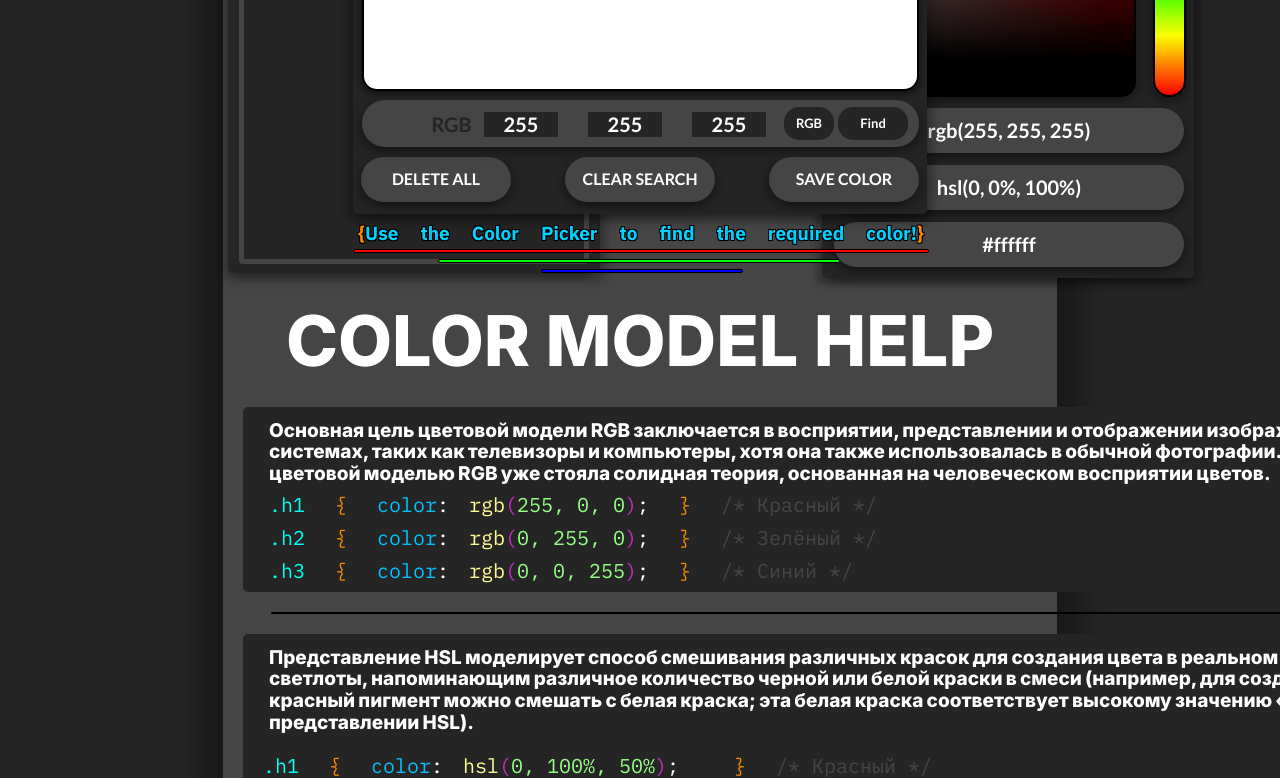
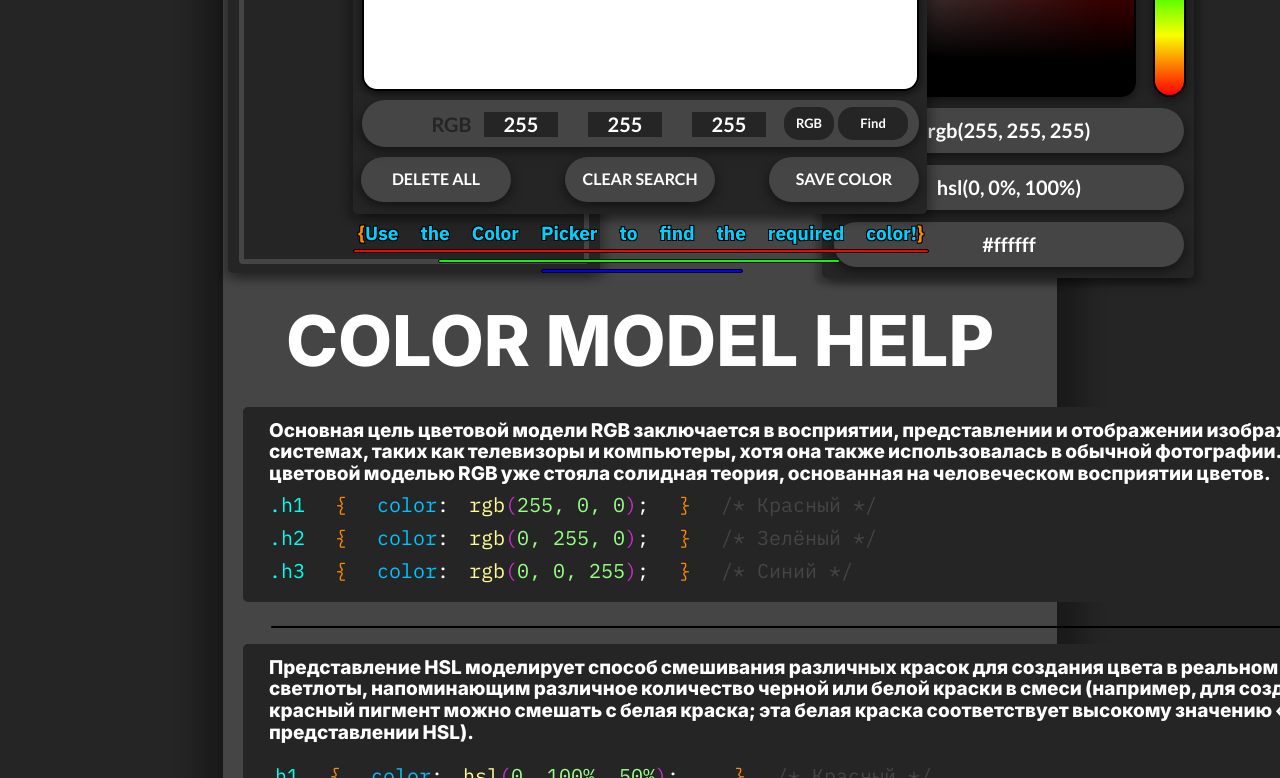
Before and after one commit to TohaLike/tohalike.github.io, a website: page index.html in a window 1280 px wide. Shown: the part 522-1300 px from the top of the page. Drawn offline with nearby package versions, Linux system fonts and the light colour scheme.

Commit message:
i fix bugs with css

```diff
--- a/css/style.css
+++ b/css/style.css
@@ -841,7 +841,7 @@ body::-webkit-scrollbar-thumb {
 
 .rgb__model__section {
     width: 1326px;
-    height: 185px;
+    height: 195px;
     background: #252525;
     border-radius: 5px;
     margin-top: -33px;
@@ -933,7 +933,7 @@ body::-webkit-scrollbar-thumb {
     width: 1270px;
     height: 2px;
     left: 48px;
-    top: 1008px;
+    top: 1022px;
     background: #000000;
     border-radius: 5px;
 }
@@ -942,7 +942,7 @@ body::-webkit-scrollbar-thumb {
 /* Hsl section */
 .hsl__model__section {
     width: 1326px;
-    height: 231px;
+    height: 235px;
     background: #252525;
     border-radius: 5px;
     margin-top: 42px;
@@ -1000,7 +1000,7 @@ body::-webkit-scrollbar-thumb {
     width: 1270px;
     height: 2px;
     left: 48px;
-    top: 1281px;
+    top: 1299px;
     background: #000000;
     border-radius: 5px;
 }
```
